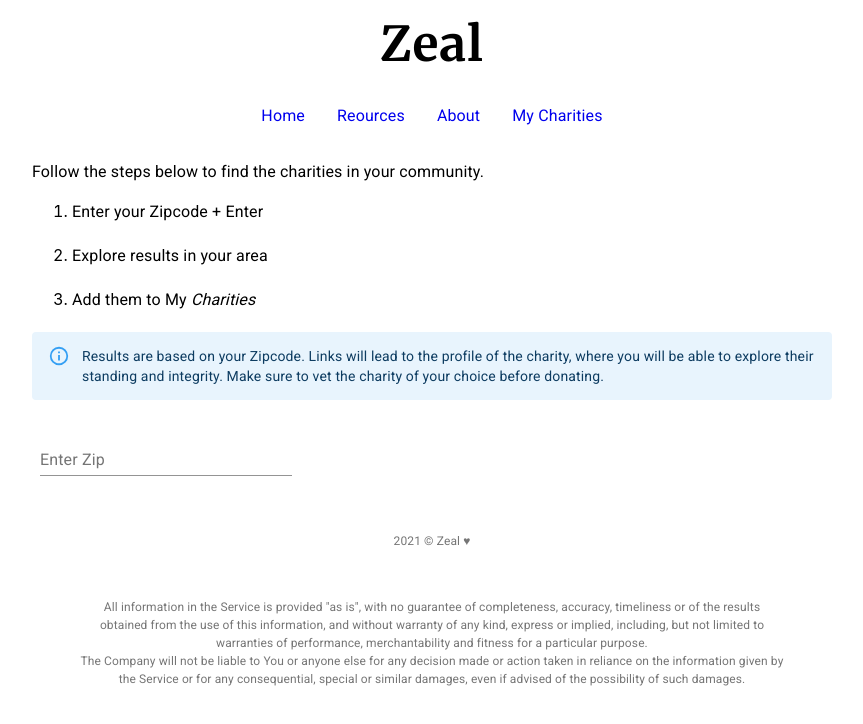
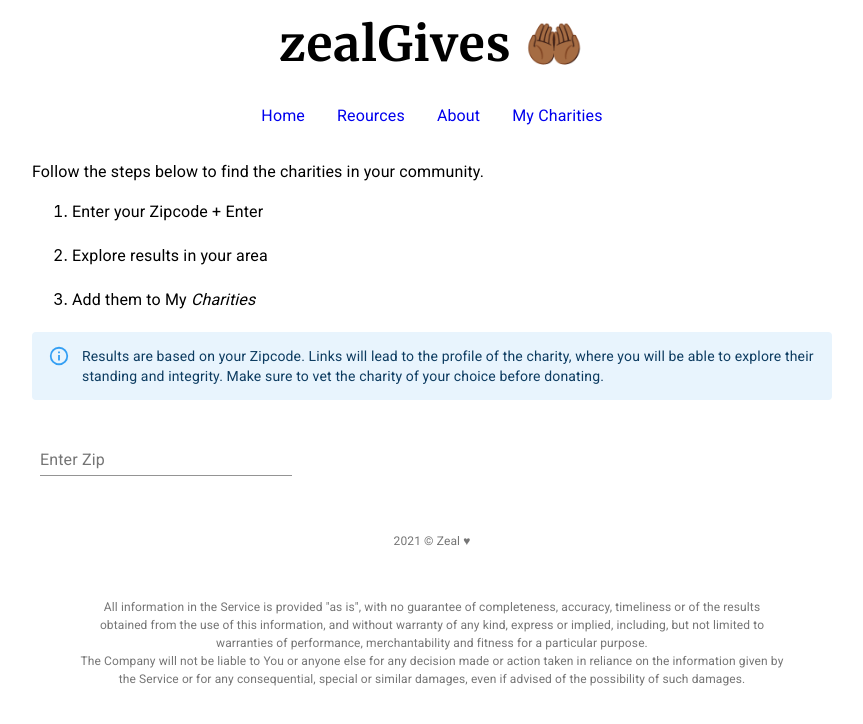
Before and after one commit to carlosabreuh/zeal, a React (Create React App) app: page /Resources in a window 1280 px wide. Shown: the top 724 px of the page, without its empty margins (208-1071 px from the left). Built offline with nearby package versions, Linux system fonts and the light colour scheme; the HTML template or start-up script is replaced by a standard one.

Commit message:
changed name

```diff
--- a/src/components/Header.jsx
+++ b/src/components/Header.jsx
@@ -1,6 +1,7 @@
 import React from "react";
 import { makeStyles } from "@material-ui/core/styles";
 import Typography from "@material-ui/core/Typography";
+import Nav from '../../src/Navbar/Nav'
 
 
 
@@ -27,7 +28,8 @@ export default function Header() {
       component="h1"
       className={`${classes.title} header-text`}
     >
-      Zeal
+
+      zealGives 🤲🏾
     </Typography>
   );
 }
```
